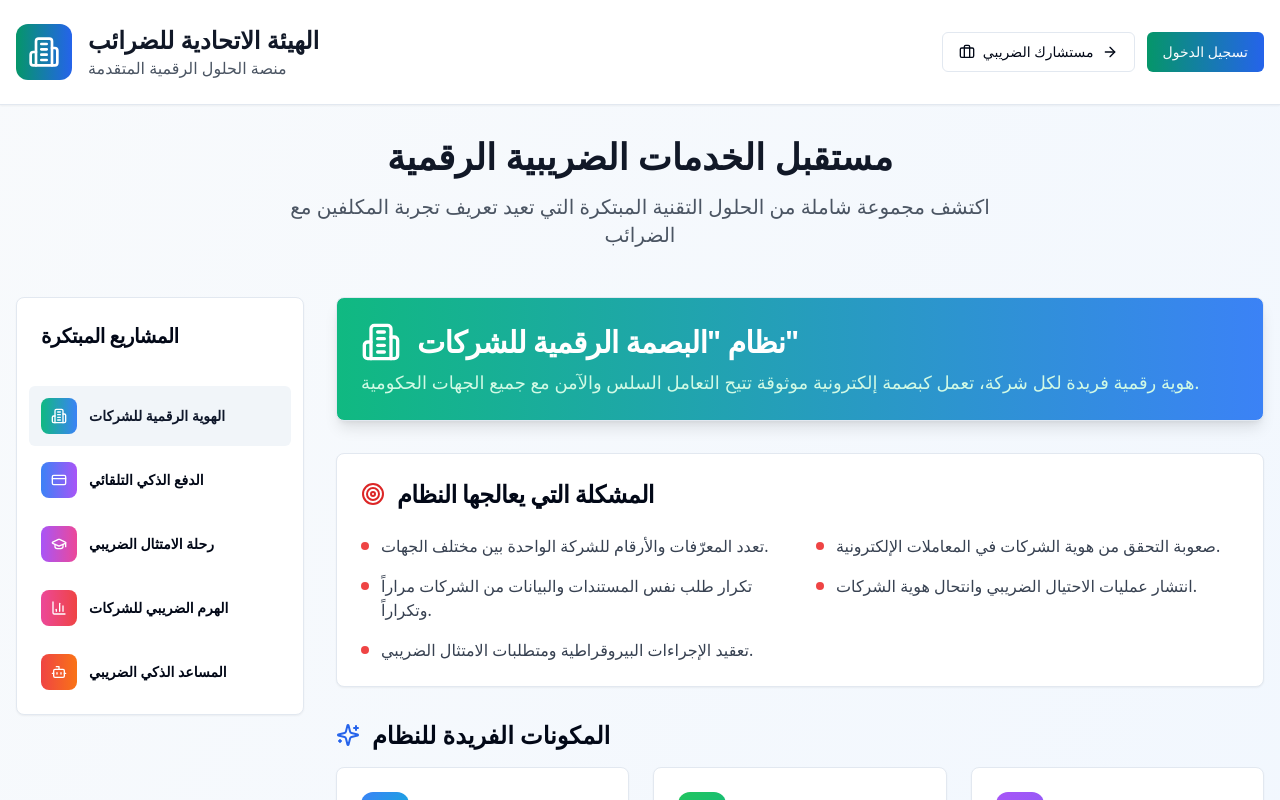
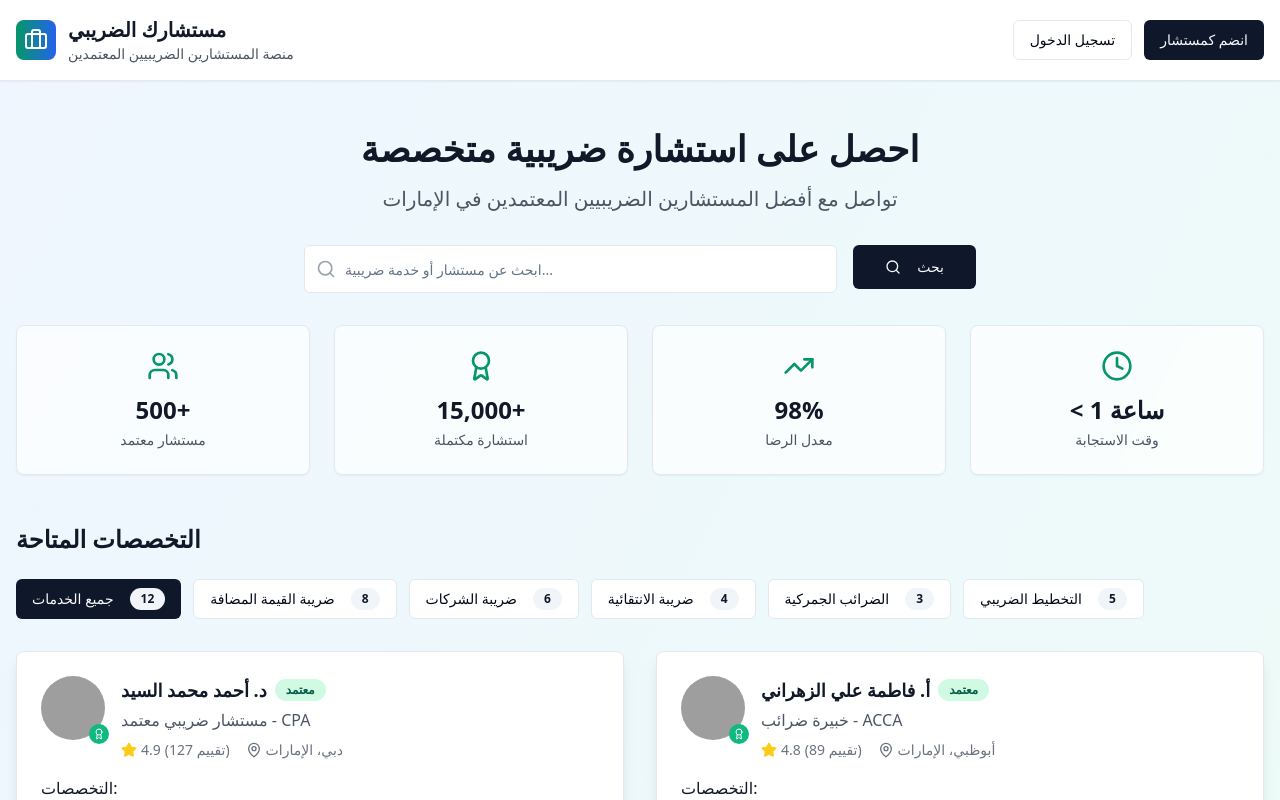
Before and after one commit to sahargeb/agent-sahar, a React (Vite) app: page / in a window 1280 px wide. Shown: the top 800 px of the page. Built offline with nearby package versions, Linux system fonts and the light colour scheme; grey boxes are pictures that could not be loaded.

Commit message:
Refactor project structure
Separate each feature into its own component and create a separate platform for the tax consultant.

```diff
--- a/src/App.tsx
+++ b/src/App.tsx
@@ -4,7 +4,6 @@ import { Toaster as Sonner } from "@/components/ui/sonner";
 import { TooltipProvider } from "@/components/ui/tooltip";
 import { QueryClient, QueryClientProvider } from "@tanstack/react-query";
 import { BrowserRouter, Routes, Route } from "react-router-dom";
-import Index from "./pages/Index";
 import TaxConsultantPlatform from "./pages/TaxConsultantPlatform";
 import NotFound from "./pages/NotFound";
 
@@ -17,8 +16,7 @@ const App = () => (
       <Sonner />
       <BrowserRouter>
         <Routes>
-          <Route path="/" element={<Index />} />
-          <Route path="/tax-consultant" element={<TaxConsultantPlatform />} />
+          <Route path="/" element={<TaxConsultantPlatform />} />
           {/* ADD ALL CUSTOM ROUTES ABOVE THE CATCH-ALL "*" ROUTE */}
           <Route path="*" element={<NotFound />} />
         </Routes>
```
